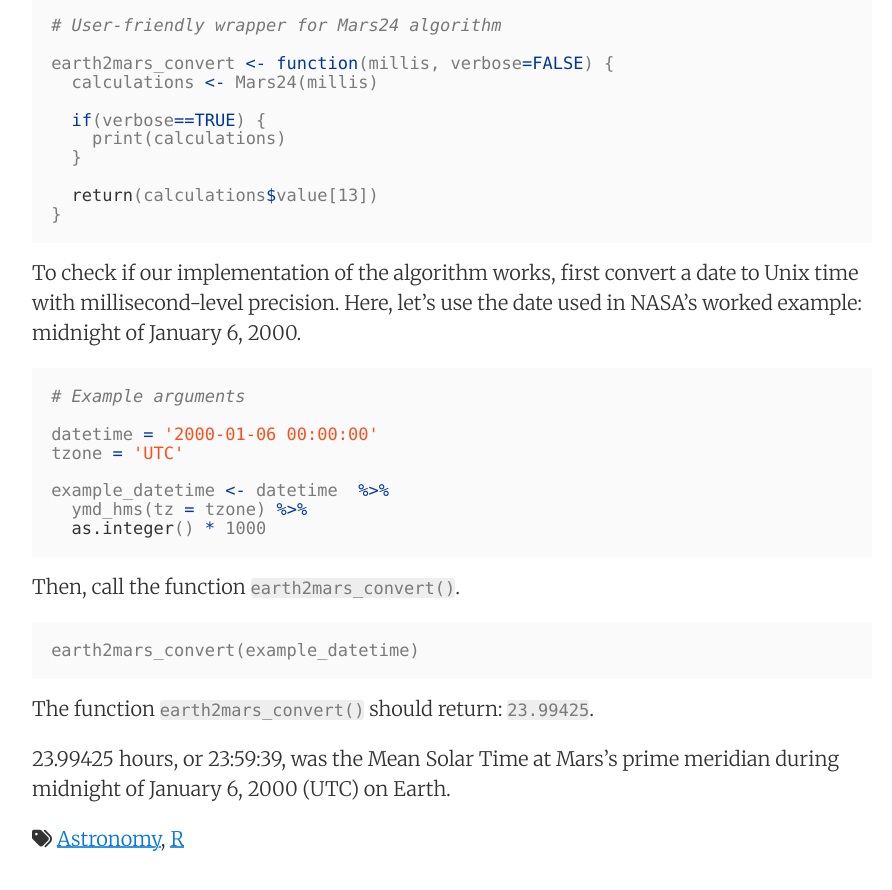
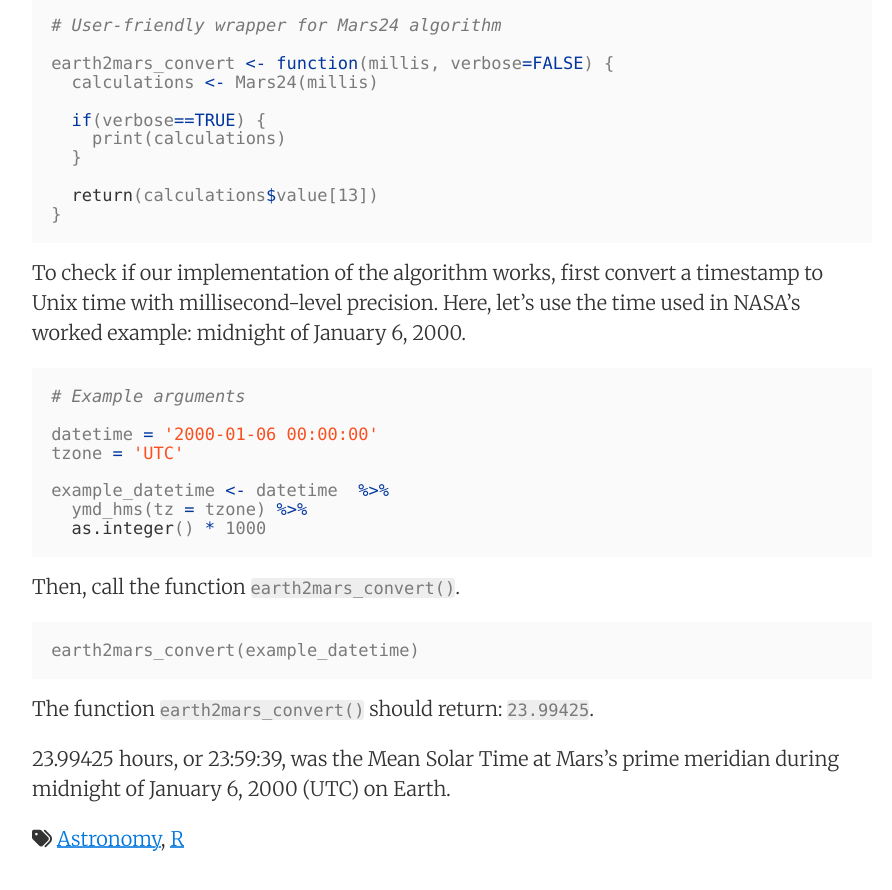
Before and after one commit to sewardlee337/sewardlee337.github.io, a Jekyll site: the page built from blog/_posts/2020-09-28-timekeeping-on-mars-with-r.md, in a window 1280 px wide and 900 px high, scrolled down 5011 px. Shown: the top 890 px of the window, without its empty margins (188-1080 px from the left). Built offline with Jekyll 4.4.1, drawn with Linux system fonts in a browser that asks for light colours; nearby versions of some CDN libraries.

Commit message:
Small edits

````diff
--- a/blog/_posts/2020-09-28-timekeeping-on-mars-with-r.md
+++ b/blog/_posts/2020-09-28-timekeeping-on-mars-with-r.md
@@ -192,7 +192,7 @@ earth2mars_convert <- function(millis, verbose=FALSE) {
 }
 ```
 
-To check if our implementation of the algorithm works, first convert a date to Unix time with millisecond-level precision. Here, let's use the date used in NASA's worked example: midnight of January 6, 2000.
+To check if our implementation of the algorithm works, first convert a timestamp to Unix time with millisecond-level precision. Here, let's use the time used in NASA's worked example: midnight of January 6, 2000.
 
 ```r
 # Example arguments
````
